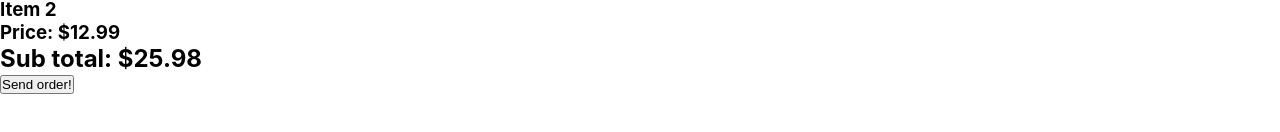
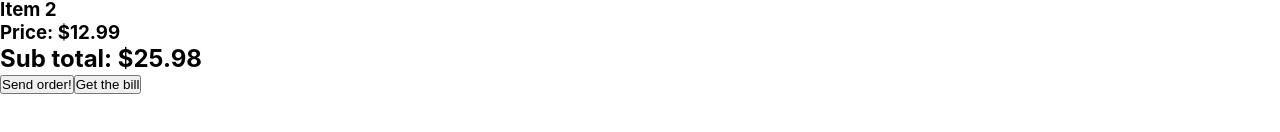
Before and after one commit to donzkung/onlinemenu, a React (Create React App) app: page /cartview in a window 1280 px wide. Shown: the part 222-354 px from the top of the page. Built offline with nearby package versions, Linux system fonts and the light colour scheme.

Commit message:
Added 2 function buttons

```diff
--- a/src/CartView.js
+++ b/src/CartView.js
@@ -1,6 +1,13 @@
 import React from 'react';
 import { Link } from 'react-router-dom';
 function CartView() {
+
+  function sendOrder(){
+    alert("Please sit tight your food is cooking!");
+  }
+  function checkOut(){
+    alert("Server is comming! your total is $25.98");
+  }
   return (
     <div>
     <h2>Item in the cart</h2>
@@ -12,7 +19,8 @@ function CartView() {
 
     <h2>Sub total: $25.98</h2>
 
-    <button>Send order!</button>
+    <button onClick={sendOrder}>Send order!</button>
+    <button onClick={checkOut}>Get the bill</button>
     </div>
   );
 }
```
